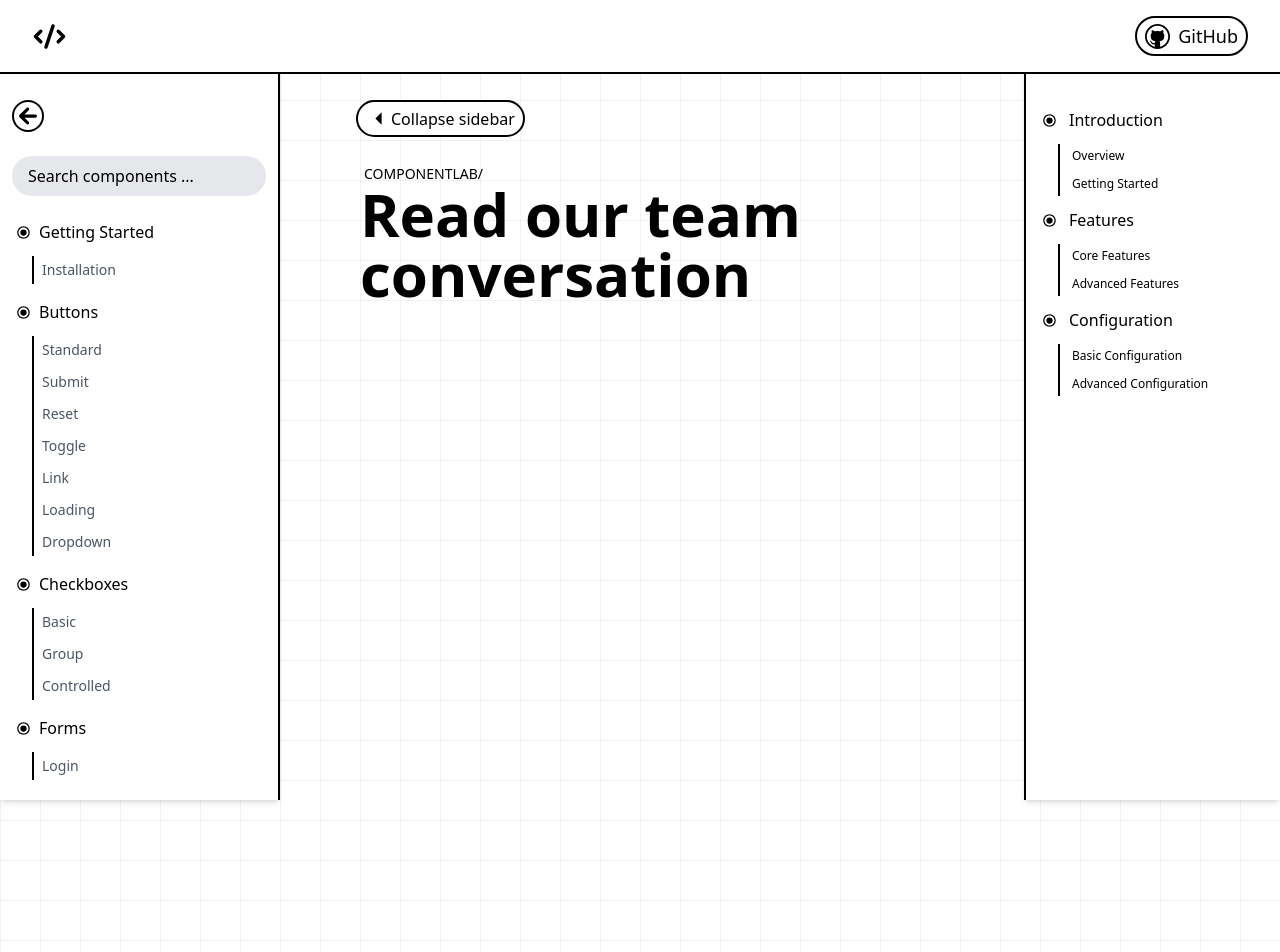
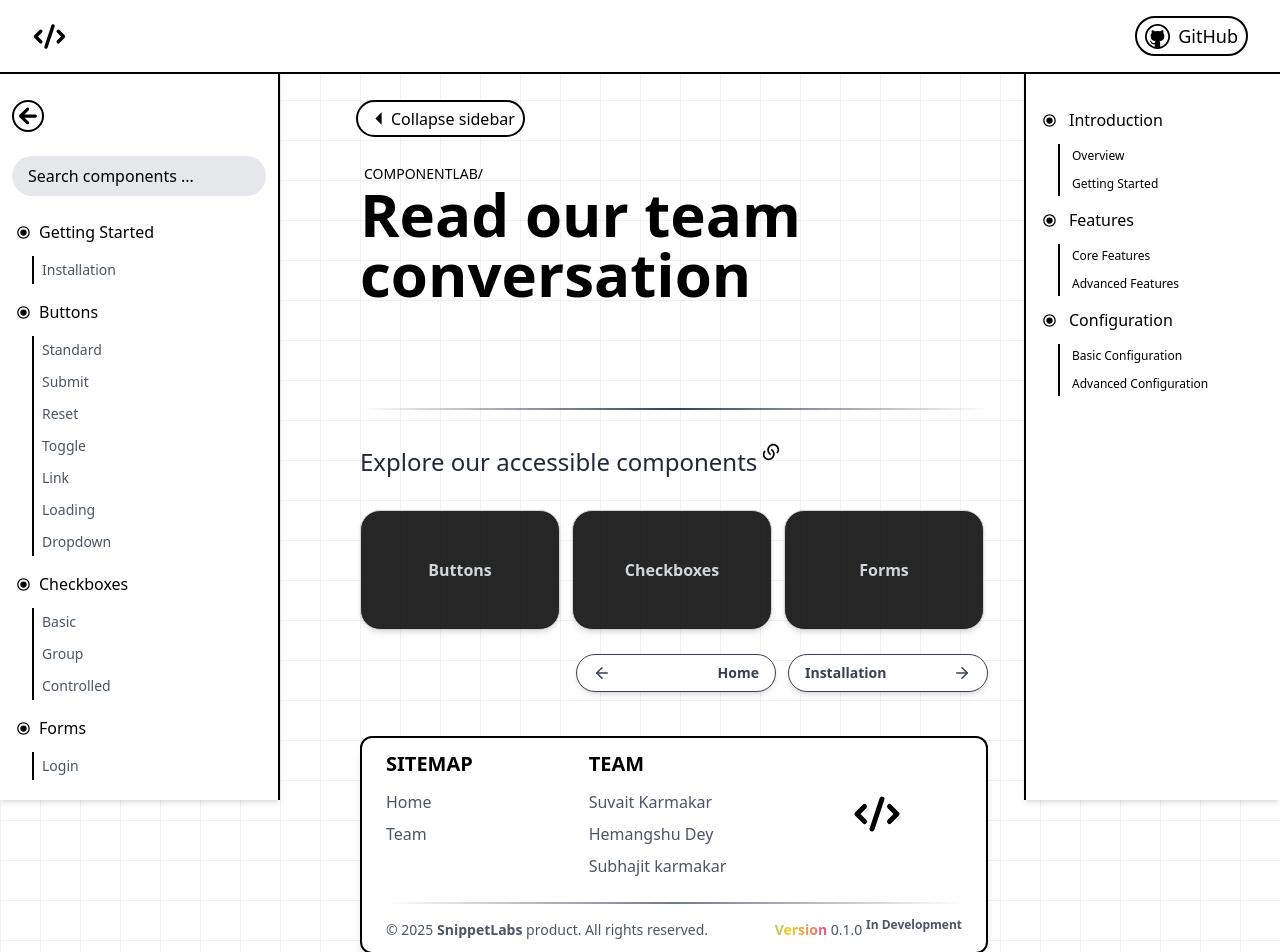
Before and after one commit to snippet-labs/COMPONENTLAB, a Next.js app: page /team in a window 1280 px wide. Shown: the top 952 px of the page. Built offline with nearby package versions, Linux system fonts and the light colour scheme.

Commit message:
page(team): add footer links with linkedin accounts

```diff
--- a/src/app/team/page.tsx
+++ b/src/app/team/page.tsx
@@ -1,5 +1,8 @@
+// Modules
 import React from 'react';
-import ChatBubble from '@/components/Ui/Chat/ChatBubble';
+import { TEAM_PAGINATION_LINKS } from '@/constants/Team/TeamPaginationLinks';
+import Footer from '@/components/Ui/Footer/Footer';
+import Pagination from '@/components/Ui/Pagination/Pagination';
 
 const TeamPage: React.FC = () => {
   return (
@@ -9,6 +12,16 @@ const TeamPage: React.FC = () => {
         <h2 className="font-bold text-4xl md:text-5xl lg:text-6xl">Read our team conversation</h2>
       </div>
       <div className="mt-20"></div>
+      <Pagination
+        paginationTitle="Explore our accessible components"
+        cards={TEAM_PAGINATION_LINKS}
+        previousRoute="/"
+        previousRouteTitle="Home"
+        nextRoute="/installation"
+        nextRouteTitle="Installation"
+        isExternalLink={false}
+      />
+      <Footer />
     </div>
   );
 };
--- a/src/constants/Footer/FooterLinks.ts
+++ b/src/constants/Footer/FooterLinks.ts
@@ -7,9 +7,9 @@ export const FOOTER_LINKS = [
     title: 'TEAM',
     href: "/team",
     links: [
-      { label: 'Suvait Karmakar', href: '#' },
-      { label: 'Hemangshu Dey', href: '#' },
-      { label: 'Subhajit karmakar', href: '#' },
+      { label: 'Suvait Karmakar', href: 'https://www.linkedin.com/in/imsuvajitkarmakar/' },
+      { label: 'Hemangshu Dey', href: 'https://www.linkedin.com/in/hemangshu-dey-2a2221276/' },
+      { label: 'Subhajit karmakar', href: 'https://www.linkedin.com/in/subhajit-karmakar-b25b08246/' },
     ],
   },
 ];
--- a/src/constants/Team/TeamPaginationLinks.ts
+++ b/src/constants/Team/TeamPaginationLinks.ts
@@ -0,0 +1,8 @@
+// Modules
+import { LinkCardsTypes } from '@/types';
+
+export const TEAM_PAGINATION_LINKS: LinkCardsTypes[] = [
+    { label: 'Buttons', route: '/buttons' },
+    { label: 'Checkboxes', route: '/checkboxes' },
+    { label: 'Forms', route: '/forms' },
+];
```
